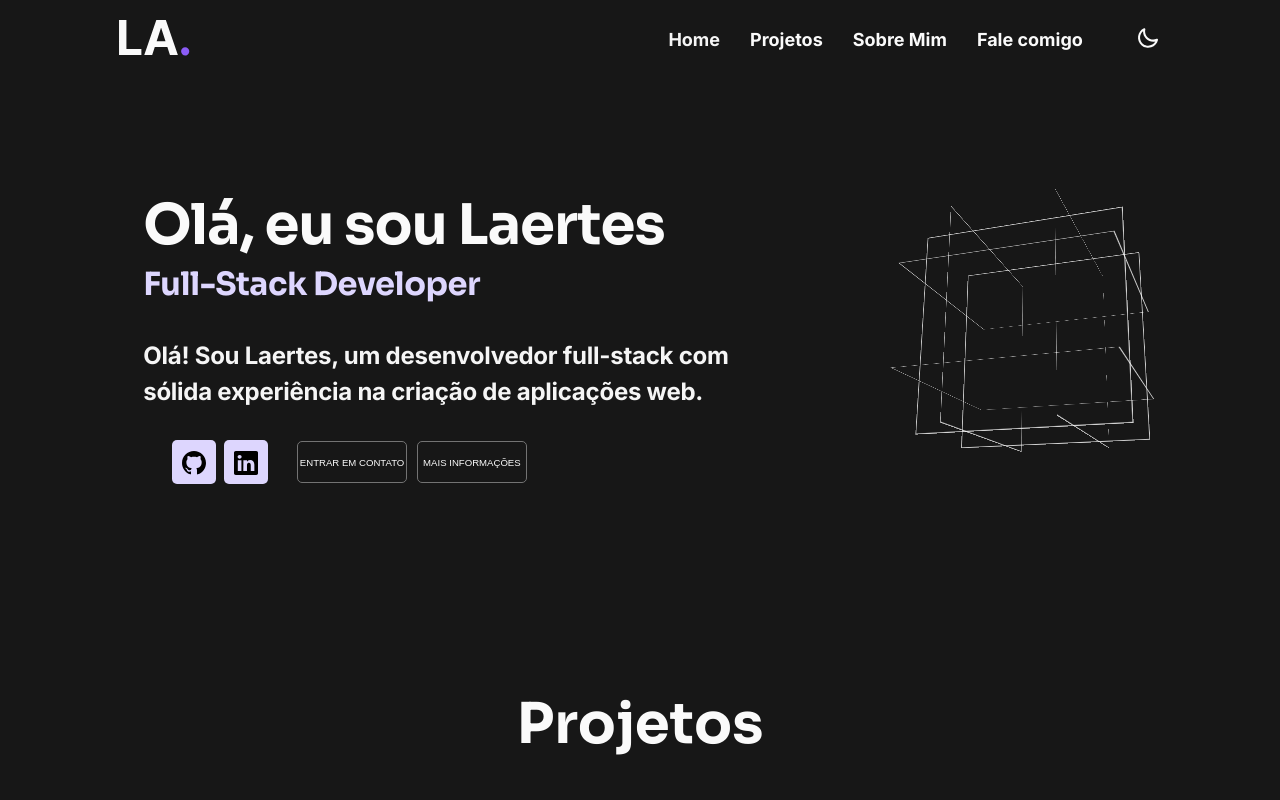
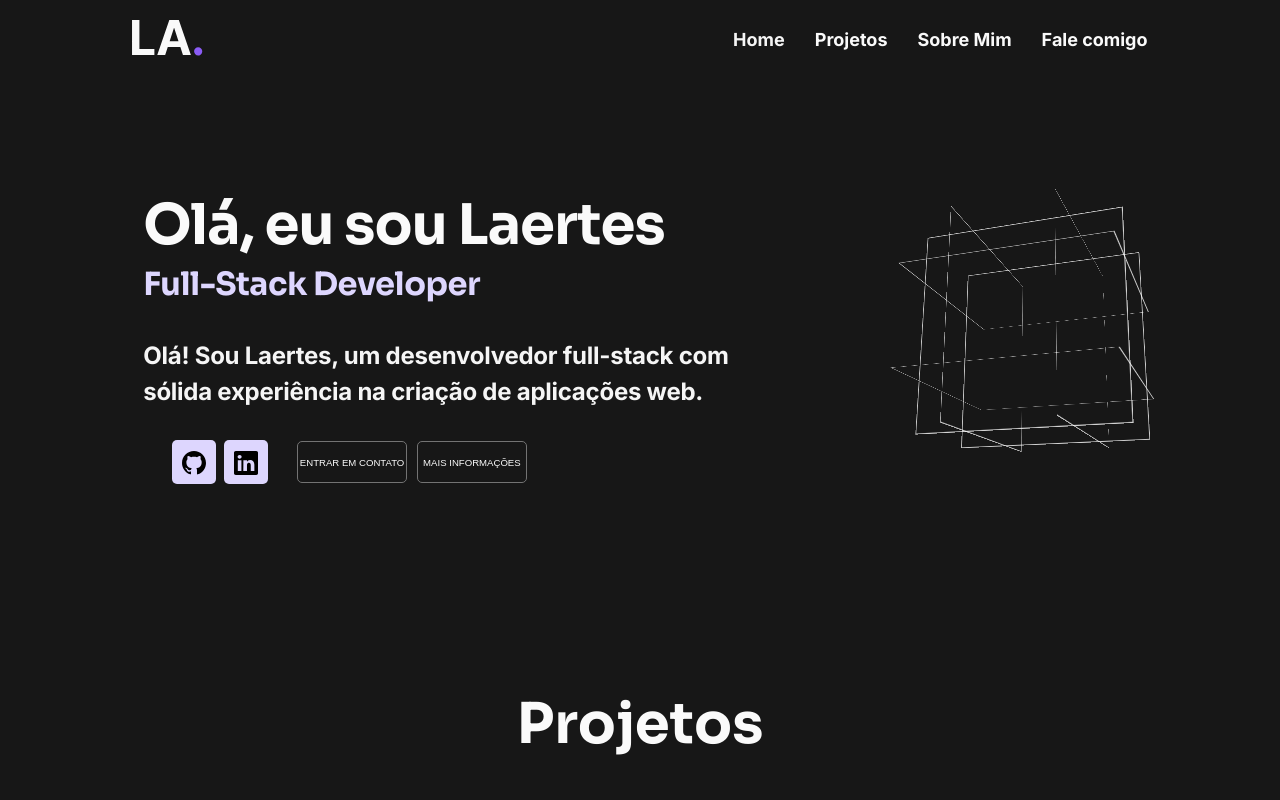
Before and after one commit to Laertes1/Portifolio-Laertes, a React (Create React App) app in the folder my-portifolio/: page /#Home in a window 1280 px wide. Shown: the top 800 px of the page. Built offline with nearby package versions, Linux system fonts and the light colour scheme.

Commit message:
Removed moon of page NavBar

```diff
--- a/my-portifolio/src/components/NavBar/NavBar.jsx
+++ b/my-portifolio/src/components/NavBar/NavBar.jsx
@@ -1,7 +1,6 @@
 import React from "react";
 import "../NavBar/NavBar.css";
 /*-----Icons-----*/
-import lua from "../../assets/icons/noBackGround/moon.svg";
 import logo from "../../assets/icons/noBackGround/ns..svg";
 /*-----React Link-----*/
 import { Link } from "react-router-dom";
@@ -89,9 +88,10 @@ export default function NavBar(props) {
                   {props.value4}
                 </ScrollLink>
               </div>
-              <div className="box2 box1">
+              {/* //!Lua do darkMode removida até ser feito a troca do dark para light mode  */}
+              {/* <div className="box2 box1">
                 <img src={lua} alt="icone da lua" className="lua" />
-              </div>
+              </div> */}
             </section>
           </section>
           <section className="menuHamburguer" id="menuHamburguer">
```
